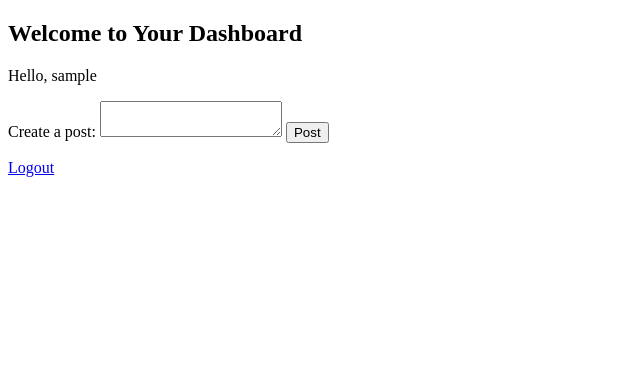
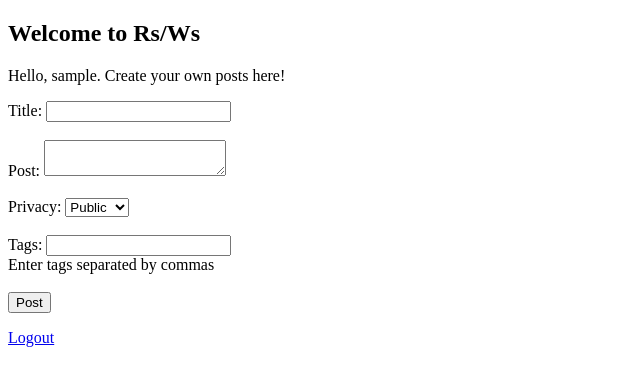
Before and after one commit to timc6t/socnet_P4_SymDoc, a PHP site: page /dashboard.php in a window 1280 px wide. Shown: the top 386 px of the page, without its empty margins (0-640 px from the left). Run offline with PHP 8.4, Linux system fonts and the light colour scheme; the visitor is signed in with stand-in values (Sample User, id 1); data that the repository does not hold is empty.

Commit message:
Modificación de dashboard.php

```diff
--- a/dashboard.php
+++ b/dashboard.php
@@ -8,6 +8,7 @@ if (!isset($_SESSION["user_id"])) {
 }
 
 $user_id = $_SESSION["user_id"];
+$tags = [];
 
 $sql = "SELECT username, profile_image FROM users WHERE user_id = ?";
 if ($stmt = mysqli_prepare($link, $sql)) {
@@ -25,7 +26,7 @@ if ($stmt = mysqli_prepare($link, $sql)) {
     mysqli_error($link);
 }
 
-$sql = "SELECT user_id, title, description, content, is_public, created_at FROM texts ORDER BY  created_at DESC";
+$sql = "SELECT user_id, title, content, is_public, created_at FROM texts ORDER BY  created_at DESC";
 $result = mysqli_query($link, $sql);
 
 if ($result) {
@@ -35,7 +36,8 @@ if ($result) {
         $post_content = $row["content"];
         $post_creation = $row["created_at"];
 
-        echo '<p><div class="username_post">$post_user</div></p><br> <p><strong>$post_title</strong></p><br> ($post_creation)';
+        echo "<p><div class='username_post'>$post_user</div></p><br> <p><strong>$post_title</strong></p><br> ($post_creation)";
+        ;
     }
     mysqli_free_result($result);
 } else {
@@ -52,16 +54,40 @@ mysqli_close($link);
     <title>Dashboard</title>
 </head>
 <body>
-    <h2>Welcome to Your Dashboard</h2>
-    <p>Hello, <?php echo $username; ?></p>
+    <h2>Welcome to Rs/Ws</h2>
+    <p>Hello, <?php echo $username; ?>. Create your own posts here!</p>
     <?php if ($profile_image) : ?>
         <img src="<?php echo $profile_image; ?>" alt="Profile picture">
     <?php endif; ?>
 
     <form method="POST" action="upload_text.php">
-        <lable for="post_content">Create a post:</label>
-        <textarea id="post_content" name="post_content" required></textarea>
-        <input type="submit" value="Post">
+        <div>
+            <label for="title">Title:</label>
+            <input type="text" id="title" name="title" required>
+        </div><br>
+
+        <div>
+            <label for="content">Post:</label>
+            <textarea name="content" required></textarea>
+        </div><br>
+
+        <div>
+            <label for="is_public">Privacy:</label>
+            <select name="is_public">
+                <option value="public">Public</option>
+                <option value="private">Private</option>
+            </select>
+        </div><br>
+
+        <div>
+            <label>Tags:</label>
+            <input type="text" name="tags" value="<?php echo implode(', ', $tags); ?>"><br>
+            <span>Enter tags separated by commas</span>
+        </div><br>
+
+        <div>
+            <input type="submit" value="Post">
+        </div>
     </form>
 
     <p><a href="logout.php">Logout</a></p>
--- a/upload_text.php
+++ b/upload_text.php
@@ -4,7 +4,6 @@ session_start();
 
 if ($_SERVER["REQUEST_METHOD"] == "POST") {
     $title = $_POST["title"];
-    $description = $_POST["description"];
     $content = $_POST["content"];
     $is_public = isset($_POST["is_public"]) ? 1 : 0;
     $tags = $_POST["tags"]; // An array of selected tags
```
